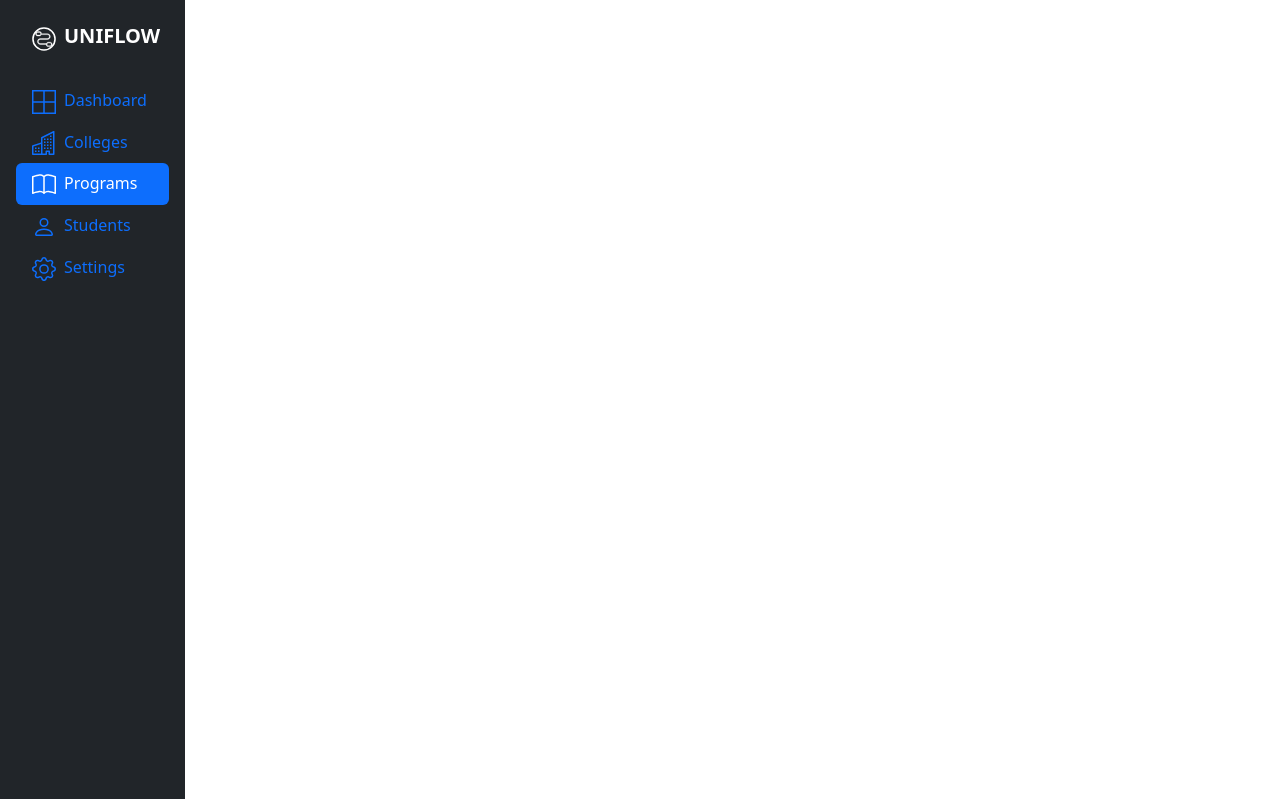
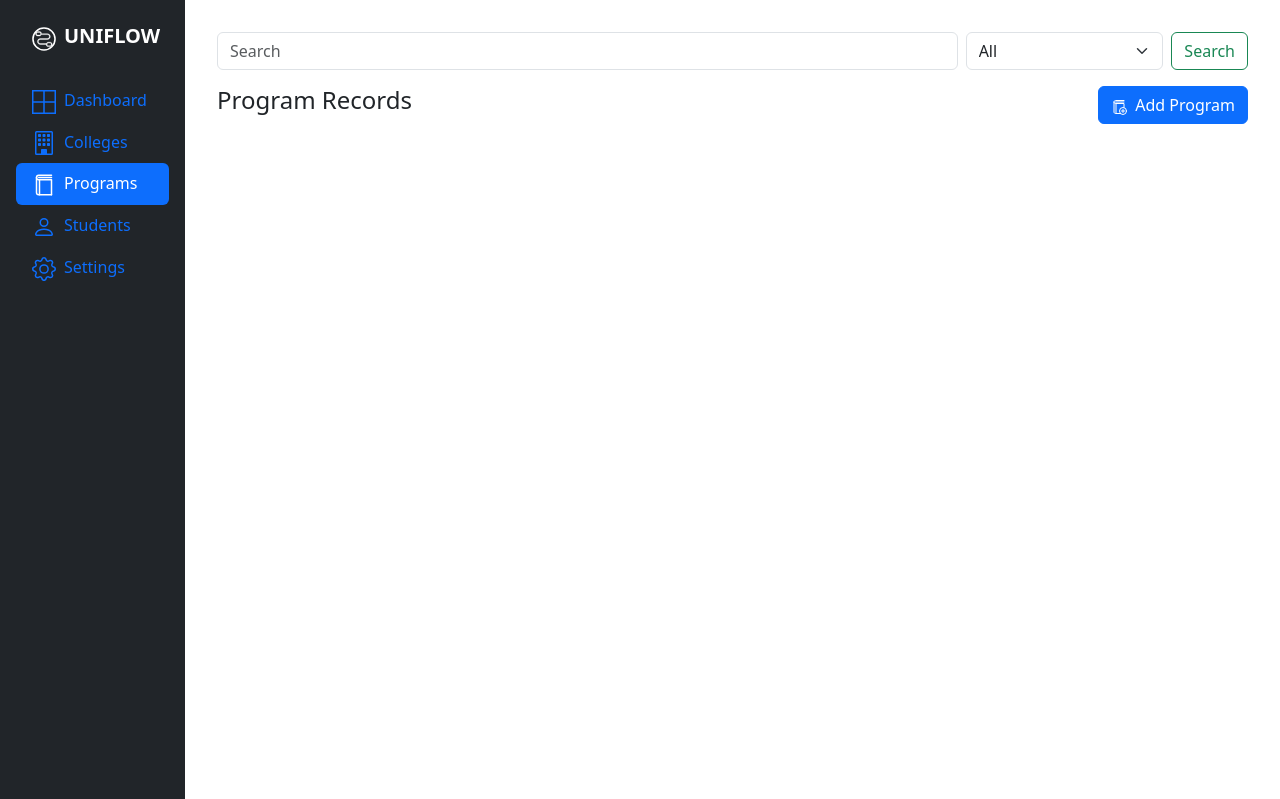
Before and after one commit to KnightmareLeon/simple-student-information-system-webapp, a Flask app: page /programs in a window 1280 px wide. Shown: the top 799 px of the page. Run offline with Flask 3, Linux system fonts and the light colour scheme; some libraries are stand-ins or nearby versions.

Commit message:
feat(views): add content header including search bar, filter menu, table title, and add record button to pages that will have tables

```diff
--- a/app.py
+++ b/app.py
@@ -7,15 +7,15 @@ def dashboard():
 
 @app.route("/colleges")
 def colleges():
-    return render_template("colleges.html", active_page = 'colleges')
+    return render_template("colleges.html", active_page = 'colleges', header_var='College')
 
 @app.route("/programs")
 def programs():
-    return render_template("programs.html", active_page = 'programs')
+    return render_template("programs.html", active_page = 'programs', header_var='Program')
 
 @app.route("/students")
 def students():
-    return render_template("students.html", active_page = 'students')
+    return render_template("students.html", active_page = 'students', header_var='Student')
 
 @app.route("/settings")
 def settings():
--- a/src/views/static/script.js
+++ b/src/views/static/script.js
@@ -5,3 +5,9 @@ toggleHeader.addEventListener('click', () => {
     sidebar.classList.toggle('minimized');
     document.cookie = "sidebar=" + (sidebar.classList.contains('minimized') ? "minimized" : "expanded") + ";path=/";
 });
+
+$('#filter').editableSelect({
+	effects: 'slide',
+	duration: 200,
+    filter: false
+});
--- a/src/views/static/style.css
+++ b/src/views/static/style.css
@@ -8,13 +8,10 @@ body {
     height: 100vh;
     color: white;
     padding: 1rem;
-    transition: 0.5s ease-in-out;
+    transition: max-width 0.5s ease-in-out, min-width 0.5s ease-in-out;
     overflow: hidden;
 }
 
-.sidebar .text {
-    transition-delay: 0.5s;
-}
 .sidebar-header {
     display: flex;
     align-items: center;
@@ -49,7 +46,7 @@ body {
     margin-right: 0 !important;
 }
 
-.icon svg {
+.sidebar .icon svg {
     display: inline-block;
     width: 24px;
     height: 24px;
@@ -64,6 +61,10 @@ body {
     padding: 2rem;
 }
 
+.content-header{
+    width: 100%;
+}
+
 @keyframes fadeInActive {
     from {
         color: var(--bs-nav-link-color);
--- a/src/views/templates/base.html
+++ b/src/views/templates/base.html
@@ -6,13 +6,16 @@
     <title>{% block title %}Uniflow{% endblock %}</title>
     <!-- Bootstrap CSS (CDN) -->
     <link href="https://cdn.jsdelivr.net/npm/bootstrap@5.3.2/dist/css/bootstrap.min.css" rel="stylesheet">
+    <!-- Editable Select -->
+    <link href="//rawgithub.com/indrimuska/jquery-editable-select/master/dist/jquery-editable-select.min.css" rel="stylesheet">
+    <!-- Custom Stylesheet-->
     <link rel="stylesheet" href="{{ url_for('static', filename='style.css') }}">
 </head>
 <body>
 <div class="container-fluid">
     <div class="row">
     <!-- Sidebar -->
-    <nav class="col-3 col-md-2 bg-dark sidebar py-3 {% if request.cookies.get('sidebar') == 'minimized' %} minimized{% endif %}">
+    <nav class="col-3 col-md-2 bg-dark sidebar py-3 {% if request.cookies.get('sidebar') == 'minimized' %}minimized{% endif %}">
         <div class="sidebar-header d-flex align-items-center mb-4" id="sidebarToggle" >
             <span class="icon me-2">
                 <svg xmlns="http://www.w3.org/2000/svg" xml:space="preserve" viewBox="0 0 512 512">
@@ -38,22 +41,27 @@
             </a>
             <a class="nav-link {% if active_page == 'colleges' %}active{% endif %} d-flex" href="{{ url_for('colleges') }}">
                 <span class="icon me-2">
-                    <svg xmlns="http://www.w3.org/2000/svg" width="16" height="16" fill="currentColor" class="bi bi-buildings" viewBox="0 0 16 16">
-                        <path d="M14.763.075A.5.5 0 0 1 15 .5v15a.5.5 0 0 1-.5.5h-3a.5.5 0 0 1-.5-.5V14h-1v1.5a.5.5 0 0 1-.5.5h-9a.5.5 0 0 1-.5-.5V10a.5.5 0 0 1 .342-.474L6 7.64V4.5a.5.5 0 0 1
-                        .276-.447l8-4a.5.5 0 0 1 .487.022M6 8.694 1 10.36V15h5zM7 15h2v-1.5a.5.5 0 0 1 .5-.5h2a.5.5 0 0 1 .5.5V15h2V1.309l-7 3.5z"/>
-                        <path d="M2 11h1v1H2zm2 0h1v1H4zm-2 2h1v1H2zm2 0h1v1H4zm4-4h1v1H8zm2 0h1v1h-1zm-2 2h1v1H8zm2 0h1v1h-1zm2-2h1v1h-1zm0 2h1v1h-1zM8 7h1v1H8zm2 0h1v1h-1zm2 0h1v1h-1zM8
-                        5h1v1H8zm2 0h1v1h-1zm2 0h1v1h-1zm0-2h1v1h-1z"/>
+                    <svg xmlns="http://www.w3.org/2000/svg" width="16" height="16" fill="currentColor" class="bi bi-building" viewBox="0 0 16 16">
+                        <path d="M4 2.5a.5.5 0 0 1 .5-.5h1a.5.5 0 0 1 .5.5v1a.5.5 0 0 1-.5.5h-1a.5.5 0 0 1-.5-.5zm3 0a.5.5 0 0 1 .5-.5h1a.5.5 0 0 1 .5.5v1a.5.5 0 0
+                        1-.5.5h-1a.5.5 0 0 1-.5-.5zm3.5-.5a.5.5 0 0 0-.5.5v1a.5.5 0 0 0 .5.5h1a.5.5 0 0 0 .5-.5v-1a.5.5 0 0 0-.5-.5zM4 5.5a.5.5 0 0 1 .5-.5h1a.5.5 0 0 1
+                        .5.5v1a.5.5 0 0 1-.5.5h-1a.5.5 0 0 1-.5-.5zM7.5 5a.5.5 0 0 0-.5.5v1a.5.5 0 0 0 .5.5h1a.5.5 0 0 0 .5-.5v-1a.5.5 0 0 0-.5-.5zm2.5.5a.5.5 0 0 1
+                        .5-.5h1a.5.5 0 0 1 .5.5v1a.5.5 0 0 1-.5.5h-1a.5.5 0 0 1-.5-.5zM4.5 8a.5.5 0 0 0-.5.5v1a.5.5 0 0 0 .5.5h1a.5.5 0 0 0 .5-.5v-1a.5.5 0 0 0-.5-.5zm2.5.5a.5.5
+                        0 0 1 .5-.5h1a.5.5 0 0 1 .5.5v1a.5.5 0 0 1-.5.5h-1a.5.5 0 0 1-.5-.5zm3.5-.5a.5.5 0 0 0-.5.5v1a.5.5 0 0 0 .5.5h1a.5.5 0 0 0 .5-.5v-1a.5.5 0 0 0-.5-.5z"/>
+                        <path d="M2 1a1 1 0 0 1 1-1h10a1 1 0 0 1 1 1v14a1 1 0 0 1-1 1H3a1 1 0 0 1-1-1zm11 0H3v14h3v-2.5a.5.5 0 0 1 .5-.5h3a.5.5 0 0 1 .5.5V15h3z"/>
                     </svg>
                 </span>
                 <span class="text">Colleges</span>
             </a>
             <a class="nav-link {% if active_page == 'programs' %}active{% endif %} d-flex" href="{{ url_for('programs') }}">
                 <span class="icon me-2">
-                    <svg xmlns="http://www.w3.org/2000/svg" width="16" height="16" fill="currentColor" class="bi bi-book" viewBox="0 0 16 16">
-                        <path d="M1 2.828c.885-.37 2.154-.769 3.388-.893 1.33-.134 2.458.063 3.112.752v9.746c-.935-.53-2.12-.603-3.213-.493-1.18.12-2.37.461-3.287.811zm7.5-.141c.654-.689
-                        1.782-.886 3.112-.752 1.234.124 2.503.523 3.388.893v9.923c-.918-.35-2.107-.692-3.287-.81-1.094-.111-2.278-.039-3.213.492zM8 1.783C7.015.936 5.587.81
-                        4.287.94c-1.514.153-3.042.672-3.994 1.105A.5.5 0 0 0 0 2.5v11a.5.5 0 0 0 .707.455c.882-.4 2.303-.881 3.68-1.02 1.409-.142 2.59.087 3.223.877a.5.5 0 0 0 .78
-                        0c.633-.79 1.814-1.019 3.222-.877 1.378.139 2.8.62 3.681 1.02A.5.5 0 0 0 16 13.5v-11a.5.5 0 0 0-.293-.455c-.952-.433-2.48-.952-3.994-1.105C10.413.809 8.985.936 8 1.783"/>
+                    <svg version="1.1" id="Icons" xmlns="http://www.w3.org/2000/svg" xmlns:xlink="http://www.w3.org/1999/xlink" viewBox="0 0 32 32" xml:space="preserve">
+                        <style type="text/css">
+                            .st0{fill:none;stroke:currentColor;stroke-width:2;stroke-linecap:round;stroke-linejoin:round;stroke-miterlimit:10;}
+                        </style>
+                        <path class="st0" d="M26,3H9C7.3,3,6,4.3,6,6v0c0,1.7,1.3,3,3,3h17v20"/>
+                        <path class="st0" d="M26,29H9c-1.7,0-3-1.3-3-3v0V6"/>
+                        <line class="st0" x1="26" y1="6" x2="9" y2="6"/>
+                        <line class="st0" x1="10" y1="9" x2="10" y2="29"/>
                     </svg>
                 </span>
                 <span class="text">Programs</span>
@@ -87,7 +95,7 @@
     </nav>
 
     <!-- Main Content -->
-    <div class="content">
+    <div class="content col">
         {% block content %}
 
         {% endblock %}
@@ -95,6 +103,11 @@
 
     <!-- Bootstrap JS (CDN) -->
     <script src="https://cdn.jsdelivr.net/npm/bootstrap@5.3.2/dist/js/bootstrap.bundle.min.js"></script>
+    <!-- jQuery -->
+    <script src="https://code.jquery.com/jquery-3.6.0.min.js"></script>
+    <!-- Editable Select-->
+    <script src="//rawgithub.com/indrimuska/jquery-editable-select/master/dist/jquery-editable-select.min.js"></script>
+    <!-- Custom Script-->
     <script src="{{ url_for('static', filename='script.js') }}"></script>
     </div>
 </div>
--- a/src/views/templates/programs.html
+++ b/src/views/templates/programs.html
@@ -1,7 +1,29 @@
-{% extends "base.html" %}
+{% extends "table_base.html" %}
 
 {% block title %}Uniflow Programs{% endblock %}
 
 {% block content %}
+    {{super()}}
+{% endblock %}
 
+{% block filteroptions %}
+<option value="1" selected>All</option>
+<option value="2">Code</option>
+<option value="3">Name</option>
+<option value="4">College Code</option>
 {% endblock %}
+
+{% block addbuttonicon %}
+<svg version="1.1" id="Icons" xmlns="http://www.w3.org/2000/svg" xmlns:xlink="http://www.w3.org/1999/xlink" viewBox="0 0 32 32" width="16" height="16" xml:space="preserve">
+    <style type="text/css">
+    .st0{fill:none;stroke:currentColor;stroke-width:2;stroke-linecap:round;stroke-linejoin:round;stroke-miterlimit:10;}
+    </style>
+    <path class="st0" d="M26,3H9C7.3,3,6,4.3,6,6v0c0,1.7,1.3,3,3,3h17v8"/>
+    <path class="st0" d="M19,29H9c-1.7,0-3-1.3-3-3v0V6"/>
+    <line class="st0" x1="26" y1="6" x2="9" y2="6"/>
+    <line class="st0" x1="10" y1="9" x2="10" y2="29"/>
+    <circle class="st0" cx="24" cy="24" r="7"/>
+    <line class="st0" x1="24" y1="21" x2="24" y2="27"/>
+    <line class="st0" x1="21" y1="24" x2="27" y2="24"/>
+</svg>
+{% endblock %}
--- /dev/null
+++ b/src/views/templates/table_base.html
@@ -0,0 +1,26 @@
+{% extends "base.html" %}
+
+{% block title %} {% endblock %}
+
+{% block content %}
+<div class="content-header d-flex flex-nowrap align-items-center gap-2 mb-3">
+    <input class="form-control flex-grow-1" type="search" placeholder="Search">
+    <select id="filter" class="form-select w-25 w-md-auto">
+        {% block filteroptions %}
+
+        {% endblock %}
+    </select>
+    <button class="btn btn-outline-success" type="submit">Search</button>
+</div>
+<div class="content-table-header d-flex flex-nowrap justify-content-between">
+    <h4>{{ header_var}} Records</h4>
+    <button type="button" class="btn btn-primary d-flex align-items-center" data-bs-toggle="modal" data-bs-target="#addRecordModal">
+        <span class="icon me-2">
+            {% block addbuttonicon %}
+
+            {% endblock %}
+        </span>
+        Add {{ header_var }}
+    </button>
+</div>
+{% endblock %}
```
Also changed, not shown: src/views/templates/colleges.html (+15 -1 lines), src/views/templates/students.html (+18 -1 lines).
